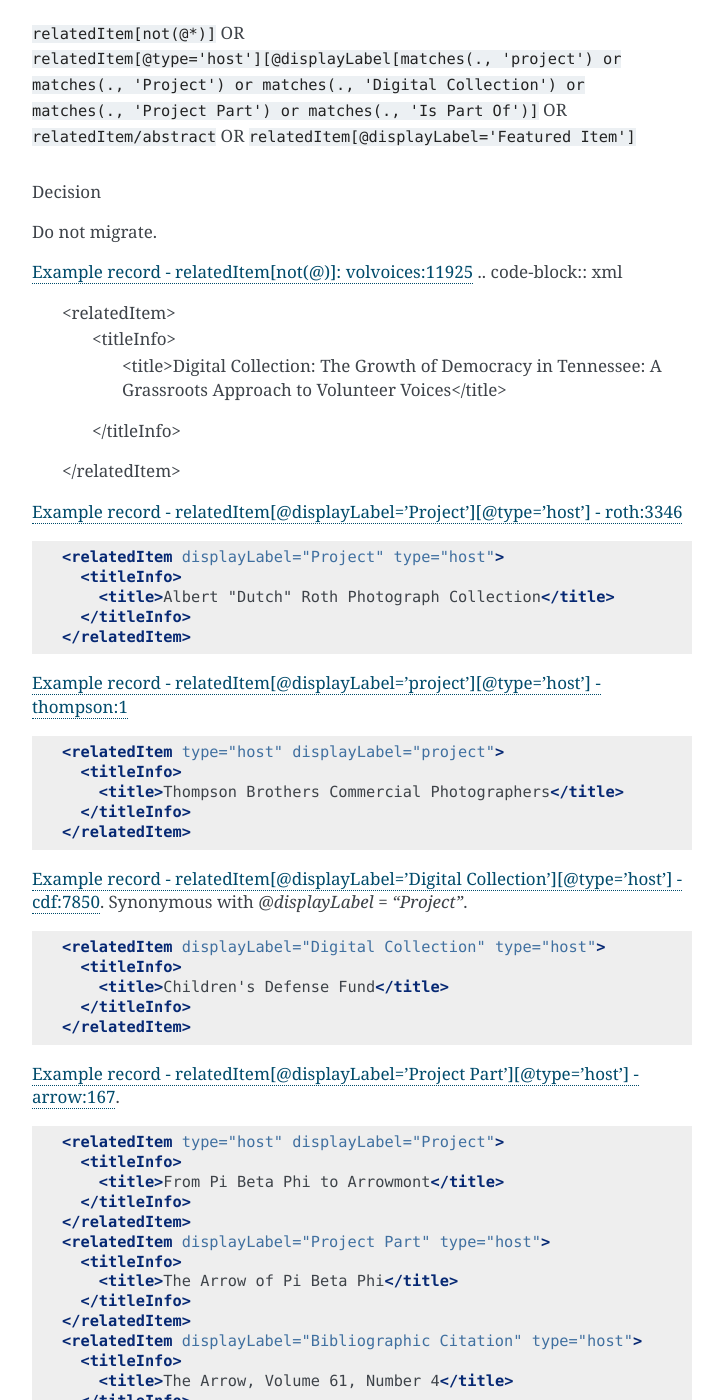
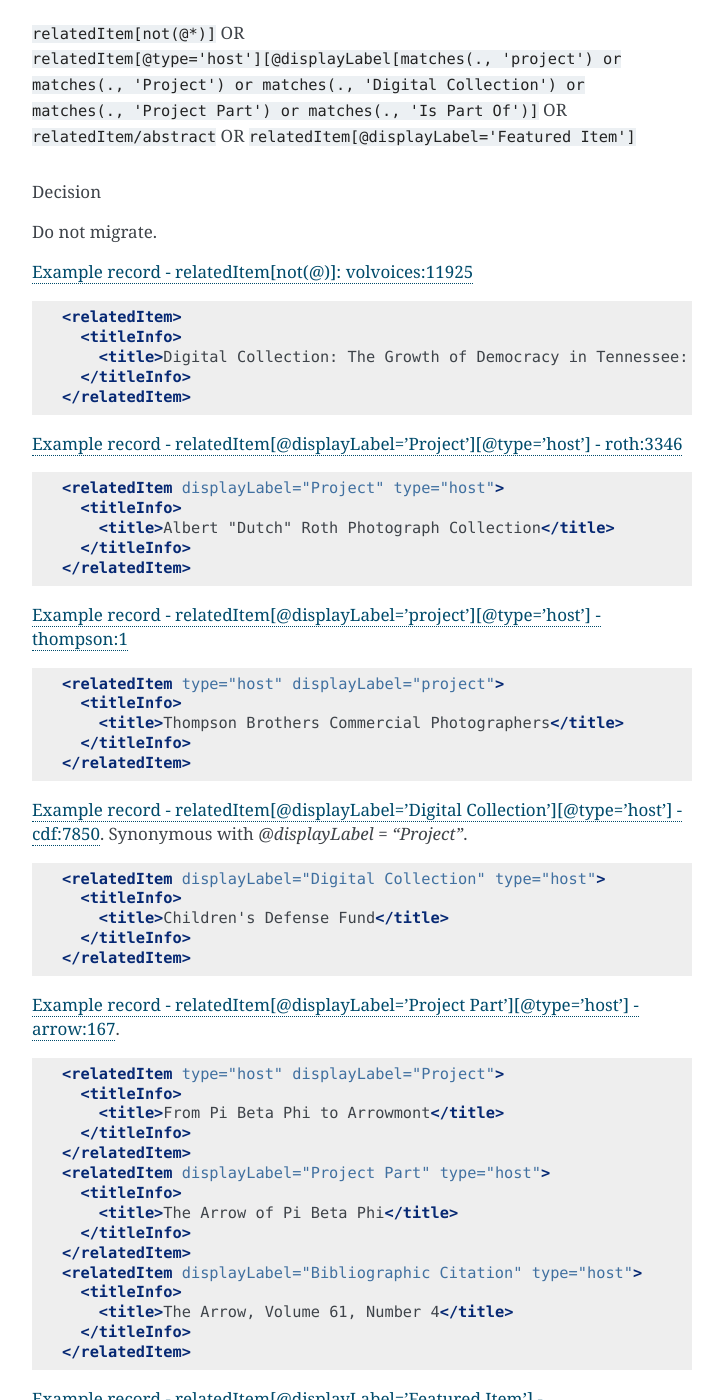
Before and after one commit to UTKcataloging/mods_to_rdf, a Sphinx documentation site: the page built from docs/source/contents/4_draft_mapping.rst, in a window 1280 px wide and 1400 px high, scrolled down 47204 px. Shown: the whole window, without its empty margins (388-1111 px from the left). Built offline with Sphinx 7.4.7, drawn with Linux system fonts in a browser that asks for light colours; formulas are drawn with MathJax 3; some of the changed text lies outside the part shown.

Commit message:
Fix rst error on line 2197 and spelling error on line 2256.

```diff
--- a/docs/source/contents/4_draft_mapping.rst
+++ b/docs/source/contents/4_draft_mapping.rst
@@ -2194,6 +2194,7 @@ Decision
 Do not migrate.
 
 `Example record - relatedItem[not(@)]: volvoices:11925 <https://digital.lib.utk.edu/collections/islandora/object/volvoices:11925/datastream/MODS/content>`_
+
 .. code-block:: xml
 
     <relatedItem>
@@ -2252,7 +2253,7 @@ Do not migrate.
       </titleInfo>
     </relatedItem>
 
-`Exmaple record - relatedItem[@displayLabel='Featured Item'] - collections:mugwump <view-source:https://digital.lib.utk.edu/collections/islandora/object/collections:mugwump/datastream/MODS/view>`_
+`Example record - relatedItem[@displayLabel='Featured Item'] - collections:mugwump <https://digital.lib.utk.edu/collections/islandora/object/collections:mugwump/datastream/MODS/view>`_.
 
 .. code-block:: xml
 
```
